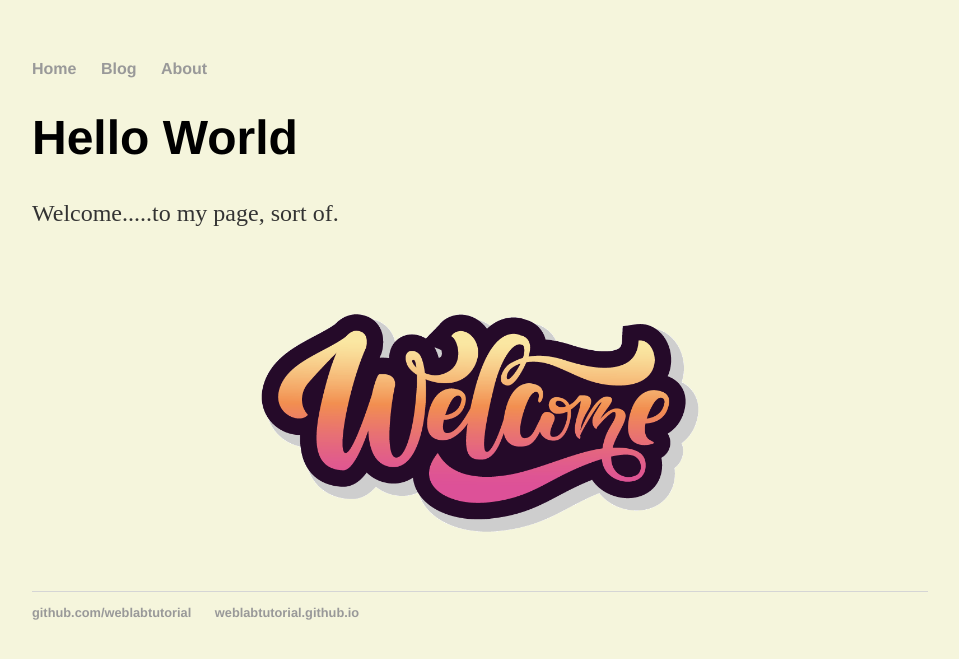
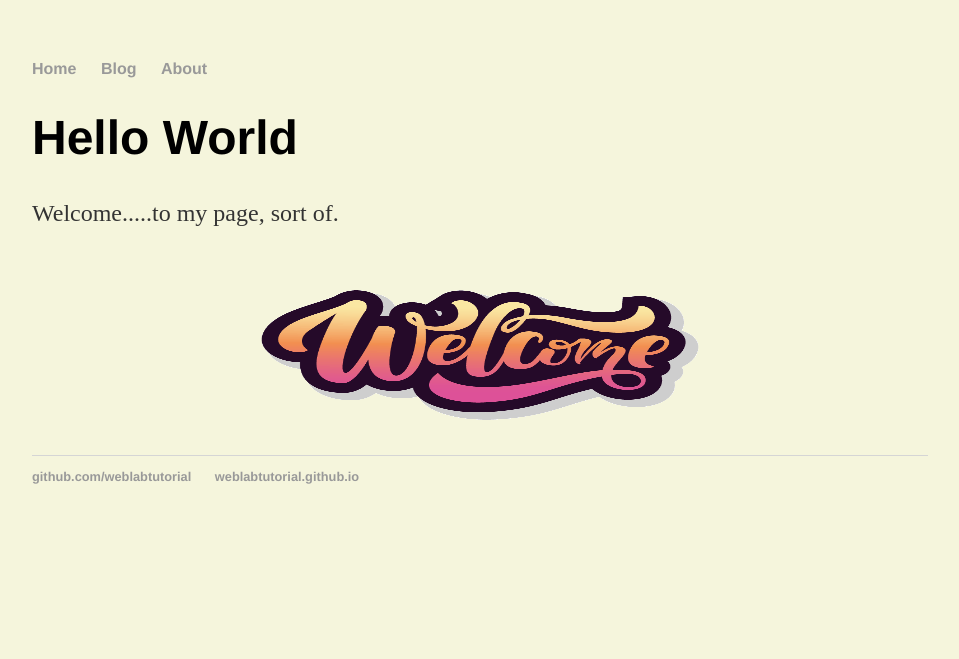
Before and after one commit to cbm2001/cbm2001.github.io, a Jekyll site: the page built from index.html, in a window 1280 px wide. Shown: the top 659 px of the page, without its empty margins (160-1119 px from the left). Built offline with Jekyll 4.4.1, drawn with Linux system fonts in a browser that asks for light colours.

Commit message:
Update index.html

```diff
--- a/index.html
+++ b/index.html
@@ -7,4 +7,4 @@
   <p>Welcome.....to my page, sort of.</p>
 
 </div>
-<img src="/images/welcome.png" alt="welcome pic" style="display: block; margin-right: auto; margin-left: auto; width: 50%;">
+<img src="/images/welcome.png" alt="welcome pic" style="display: block; margin-right: auto; margin-left: auto; width: 50%; height: 200px;">
```
